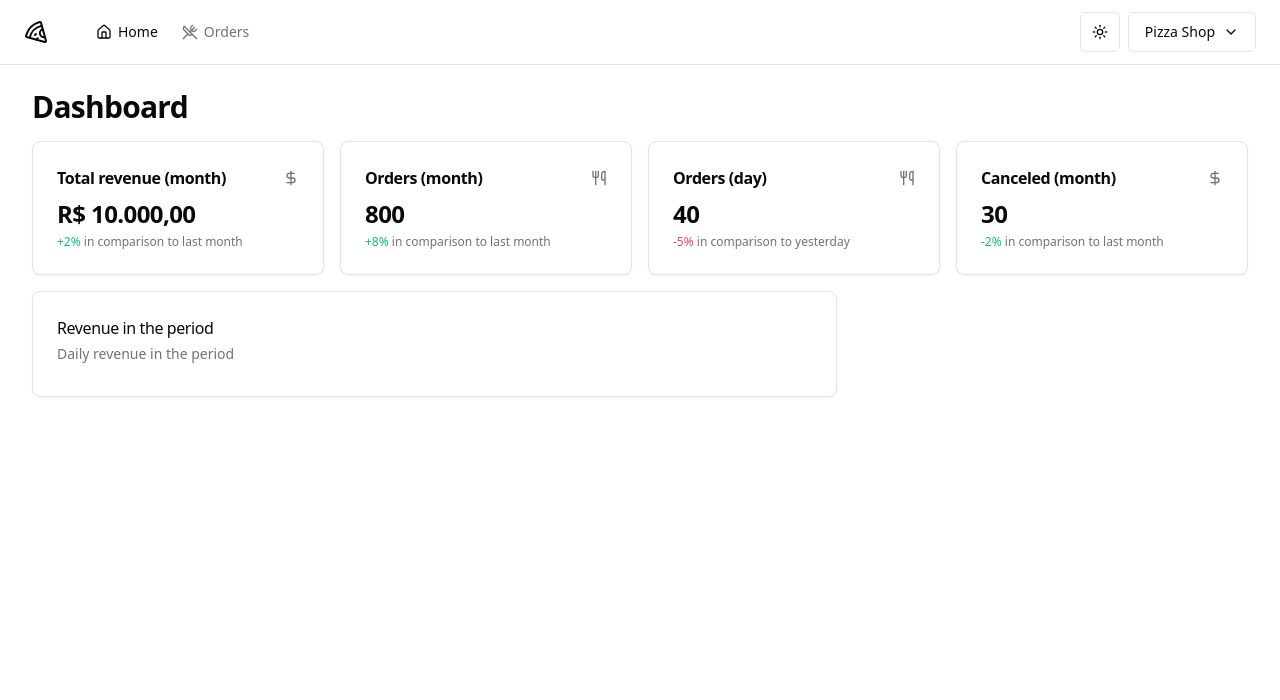
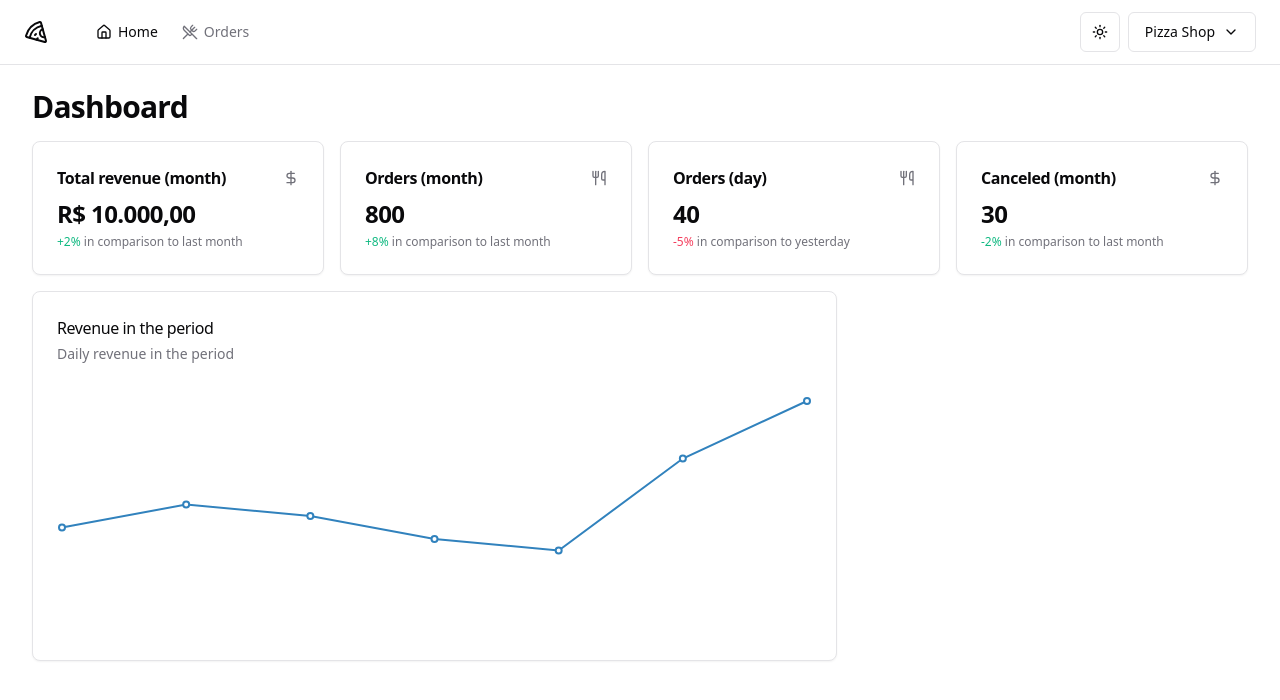
Before and after one commit to isaiasgabriel/pizza-shop, a React (Vite) app: page / in a window 1280 px wide. Shown: the top 700 px of the page. Built offline with nearby package versions, Linux system fonts and the light colour scheme.

Commit message:
📈 Basic chart example using Recharts

```diff
--- a/package.json
+++ b/package.json
@@ -27,6 +27,7 @@
     "react-helmet-async": "^2.0.5",
     "react-hook-form": "^7.53.2",
     "react-router-dom": "^6.28.0",
+    "recharts": "^2.13.3",
     "sonner": "^1.7.0",
     "sort-by": "^1.2.0",
     "tailwind-merge": "^2.5.4",
--- a/src/pages/app/dashboard/revenue-chart.tsx
+++ b/src/pages/app/dashboard/revenue-chart.tsx
@@ -1,9 +1,30 @@
+import {
+  CartesianGrid,
+  Line,
+  LineChart,
+  ResponsiveContainer,
+  Tooltip,
+  XAxis,
+  YAxis,
+} from 'recharts'
+
 import {
   Card,
+  CardContent,
   CardDescription,
   CardHeader,
   CardTitle,
 } from '@/components/ui/card'
+
+const data = [
+  { date: '10/12', revenue: 900 },
+  { date: '11/12', revenue: 1100 },
+  { date: '12/12', revenue: 1000 },
+  { date: '13/12', revenue: 800 },
+  { date: '14/12', revenue: 700 },
+  { date: '15/12', revenue: 1500 },
+  { date: '16/12', revenue: 2000 },
+]
 
 export function RevenueChart() {
   return (
@@ -16,6 +37,14 @@ export function RevenueChart() {
           <CardDescription>Daily revenue in the period</CardDescription>
         </div>
       </CardHeader>
+
+      <CardContent>
+        <ResponsiveContainer width="100%" height={240}>
+          <LineChart data={data} style={{ fontSize: 12 }}>
+            <Line type="linear" strokeWidth={2} dataKey="revenue"></Line>
+          </LineChart>
+        </ResponsiveContainer>
+      </CardContent>
     </Card>
   )
 }
```
Also changed, not shown: 1 other file (tests, documents, lock files or other folders).
